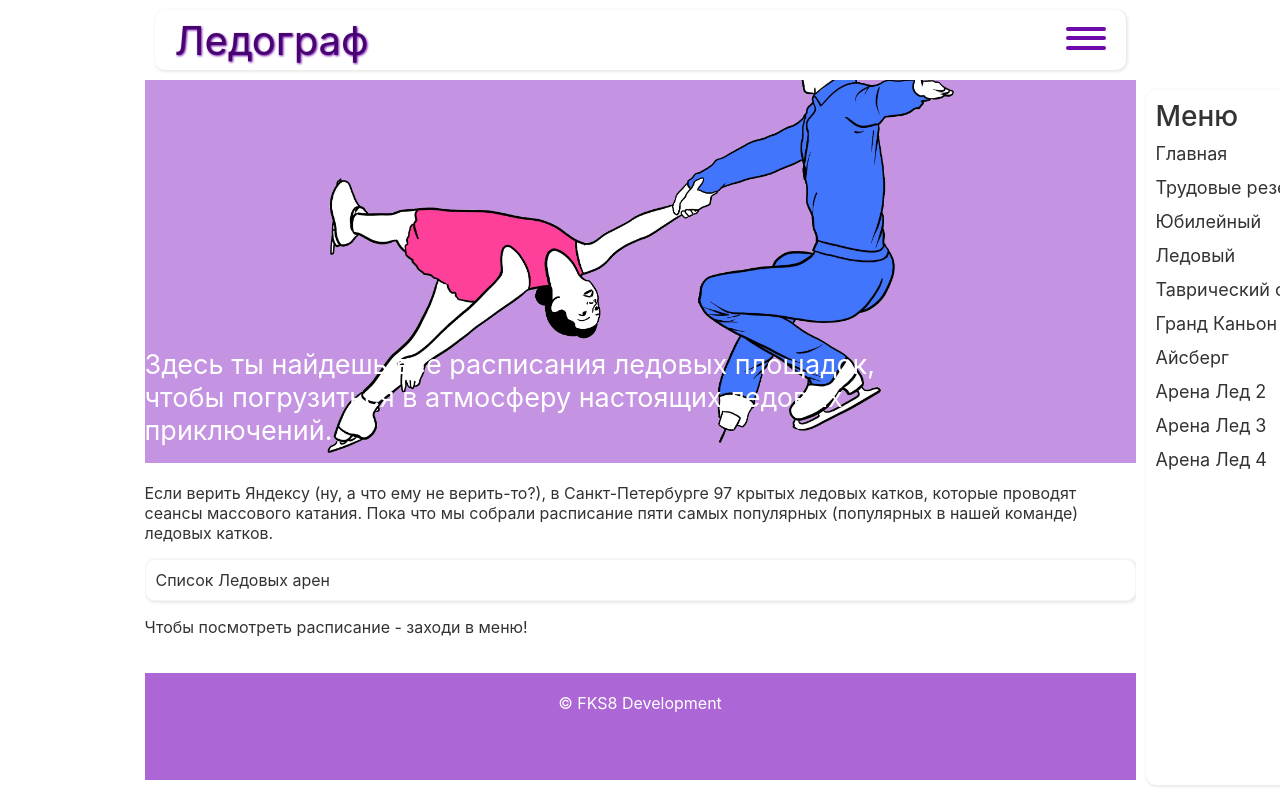
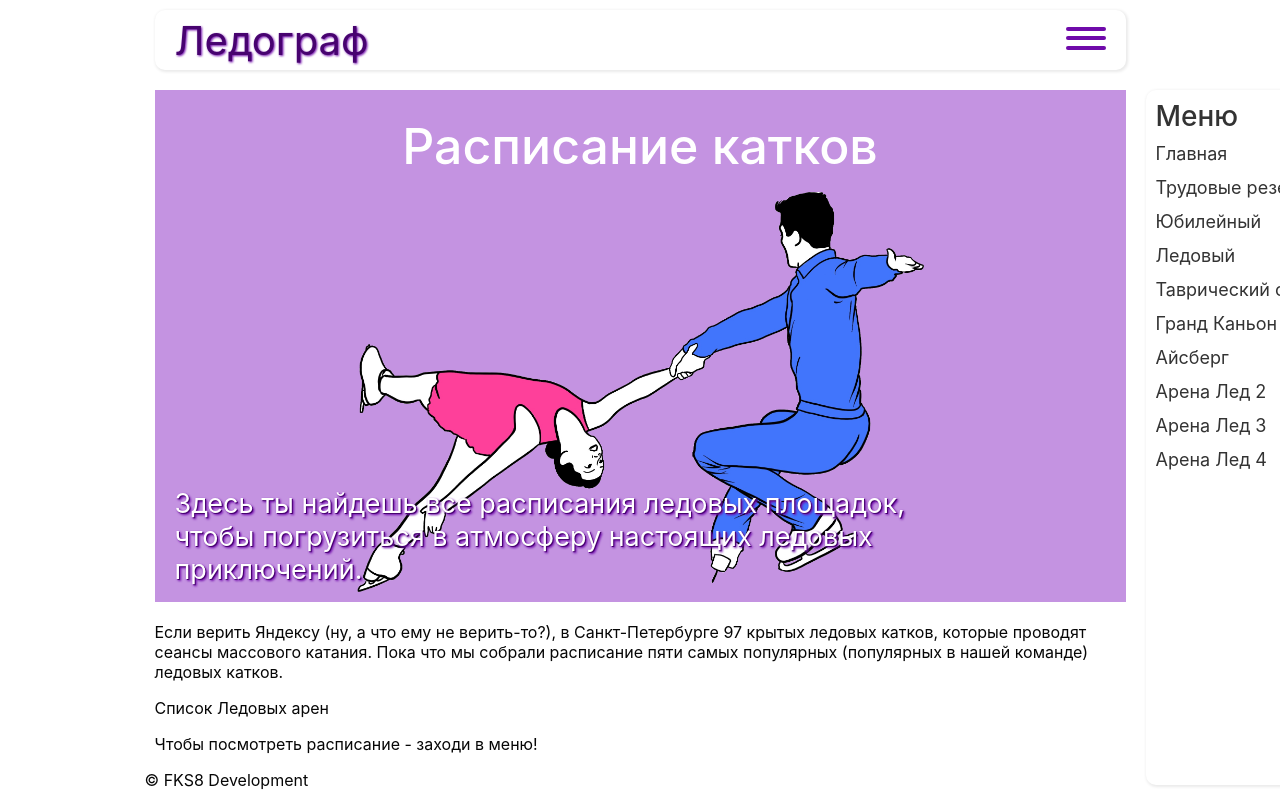
Before and after one commit to fsk8-dev/php-render, a PHP site: page / in a window 1280 px wide. Run offline with PHP 8.4, Linux system fonts and the light colour scheme; data that the repository does not hold is empty; a stand-in replaces the project's code that opens the database connection.

Commit message:
стили hero

```diff
--- a/include/header/header.php
+++ b/include/header/header.php
@@ -2,7 +2,7 @@
   <div class="header__body box-shadow">
     <div class="header__title">Ледограф</div>
     <div class="burger">
-      <button class="btn burger__btn" id="btn-nav-open" aria-label="открыть навигацию">
+      <button class="btn burger__btn btn-reset" id="btn-nav-open" aria-label="открыть навигацию">
       <span class="burger__line"></span>
       <span class="burger__line"></span>
       <span class="burger__line"></span>
--- a/index.php
+++ b/index.php
@@ -50,8 +50,7 @@
       <div class="overlay" id="overlay"></div>
       <?php include 'include/header/header.php';?>
       <?php include 'include/navigation/navigation.php';?>
-      <div class="grid">
-        <main>
+      <main class="main">
         <?php
           if(file_exists($requested_file)) {
             include $requested_file;
@@ -62,6 +61,5 @@
       </main>
       <?php include 'include/footer/footer.php';?>
     </div>
-    </div>
   </body>
 </html>
--- a/pages/main.php
+++ b/pages/main.php
@@ -1,11 +1,13 @@
 <section class="hero">
+  <h1 class="hero__title">Расписание&nbsp;катков
+    <!-- <span class="no-break-text">Санкт-Петербурга</span> -->
+  </h1>
   <div class="hero__content">
-    <h1 class="hero__title">Расписание&nbsp;катков <span class="no-break-text">Санкт-Петербурга</span></h1>
-    <p class="hero__text">
+  <p class="hero__text">
       Здесь ты найдешь все расписания ледовых площадок, чтобы погрузиться в атмосферу настоящих ледовых приключений.
     </p>
   </div>
-  <img class="img hero__img" src="/img/todes.png" alt="Тодес">
+    <img class="img hero__img" src="/img/todes.png" alt="Тодес">
   <div class="hero__overlay"></div>
 </section>
 
--- /dev/null
+++ b/styles/base.css
@@ -0,0 +1,71 @@
+:root {
+  --svg-fill: var(--color-primary);
+  --svg-fill-hover: var(--color-primary-shade);
+  --svg-fill-active: var(--color-primary-light);
+}
+
+body {
+  margin: 0;
+  font-family: -apple-system, BlinkMacSystemFont, "Segoe UI", "Roboto", "Oxygen",
+    "Ubuntu", "Cantarell", "Fira Sans", "Droid Sans", "Helvetica Neue",
+    sans-serif;
+  -webkit-font-smoothing: antialiased;
+  -moz-osx-font-smoothing: grayscale;
+  font-weight: 400;
+  color: var(--color-smooth-black);
+}
+
+body.modal-opened {
+  overflow: hidden;
+}
+
+#root {
+  min-height: 100vh;
+}
+
+.main {
+  margin-top: 90px;
+  padding-inline: 10px;
+}
+
+.container {
+  position: relative;
+  margin: 0 auto;
+  max-width: var(--medium-screen);
+  min-height: 100vh;
+  overflow: hidden;
+}
+
+.img {
+  max-width: 100%;
+}
+
+.svg {
+  transition-duration: 0.2s;
+  transition-timing-function: ease-out;
+  transition-property: fill;
+  display: inline-block;
+  width: 25px;
+  height: auto;
+  fill: var(--svg-fill);
+  overflow: hidden;
+
+  &:hover {
+    fill: var(--svg-fill-hover);
+  }
+  &:active {
+    fill: var(--svg-fill-active);
+  }
+}
+
+.svg__root {
+  width: 100%;
+  height: 100%;
+}
+
+@media (min-width: calc(var(--medium-screen) + 1px)) {
+  .main {
+    margin-top: 150px;
+    padding-inline: 10px;
+  }
+}
--- a/styles/components/hero.css
+++ b/styles/components/hero.css
@@ -1,6 +1,5 @@
 .hero {
   position: relative;
-  margin: 0 -20px;
   margin-bottom: 20px;
   padding: 10px;
   color: #fff;
@@ -22,17 +21,21 @@
 .hero__content {
   position: absolute;
   inset: 0;
+
   display: flex;
   flex-direction: column;
-  justify-content: space-between;
+  /* justify-content: space-between; */
+  justify-content: flex-end;
   align-items: flex-start;
   padding: 0 20px;
   z-index: 10;
 }
 
 .hero__title {
+  margin: 0;
   padding: 1rem 0;
-  width: 75%;
+  width: 100%;
+  text-align: center;
   font-size: calc(1.4rem * 1.1vw);
   color: currentColor;
 }
@@ -42,6 +45,8 @@
   padding: 1rem 0;
   font-size: calc(0.7rem + 1.1vw);
   color: currentColor;
+  filter: drop-shadow(1px 1px 0px var(--color-primary-shade))
+    drop-shadow(1px 1px 1px var(--color-primary));
 }
 
 @media (min-width: 450px) {
@@ -61,14 +66,13 @@
 }
 
 @media (min-width: 870px) {
-  .hero__title {
-    width: 100%;
-    text-align: center;
-  }
-
   .hero__text {
     width: 75%;
   }
+}
+
+.hero__title {
+  font-size: calc(1.7rem + 1.1vw);
 }
 
 @media (min-width: 992px) {
--- a/styles/styles.css
+++ b/styles/styles.css
@@ -9,7 +9,8 @@
 @import "./utils/utils.css";
 
 /* common */
-@import "./common.css";
+/* @import "./common.css"; */
+@import "./base.css";
 
 /* components */
 @import "./components/header.css";
--- a/styles/utils/utils.css
+++ b/styles/utils/utils.css
@@ -27,3 +27,7 @@
 .red {
   color: var(--color-red);
 }
+
+.box-shadow {
+  box-shadow: 1px 1px 3px 1px #eaeaea;
+}
--- a/styles/var.css
+++ b/styles/var.css
@@ -20,6 +20,7 @@
   --color-third-light: #ffc973;
 
   --color-black: #333;
+  --color-smooth-black: #060606;
   --color-red: #ff3e3e;
 
   /* отступы */
```
Lines whose indentation alone changed are shown as unchanged.
